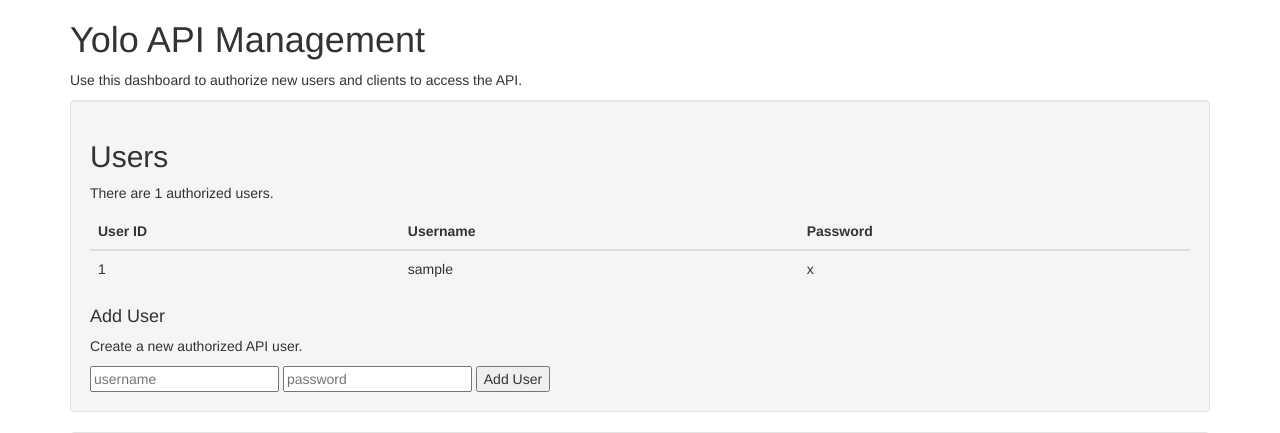
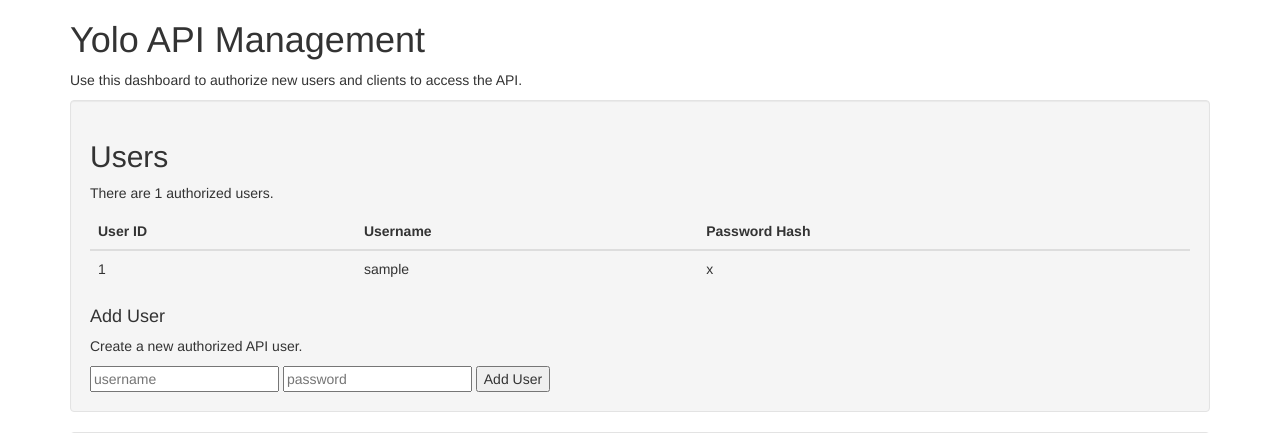
Before and after one commit to brunsgaard/yoloAPI, a Python web app: template templates/management.html in a window 1280 px wide. Shown: the top 433 px of the page. Run offline with Jinja, Linux system fonts and the light colour scheme; the template is opened without the code that fills it: most values are stand-ins (such as "Sample title", 1, 10 or a date in 2020); some libraries are stand-ins or nearby versions.

Commit message:
Updated management interface to list password hashes instead of passwords

```diff
--- a/templates/management.html
+++ b/templates/management.html
@@ -17,7 +17,7 @@
                             <tr>
                                 <th>User ID</th>
                                 <th>Username</th>
-                                <th>Password</th>
+                                <th>Password Hash</th>
                             </tr>
                         </thead>
                         <tbody>
@@ -25,7 +25,7 @@
                             <tr>
                                 <td>{{ user.id }}</td>
                                 <td>{{ user.username }}</td>
-                                <td>{{ user.password }}</td>
+                                <td>{{ user.hashpw }}</td>
                             </tr>
                             {% endfor %}
                         </tbody>
```
